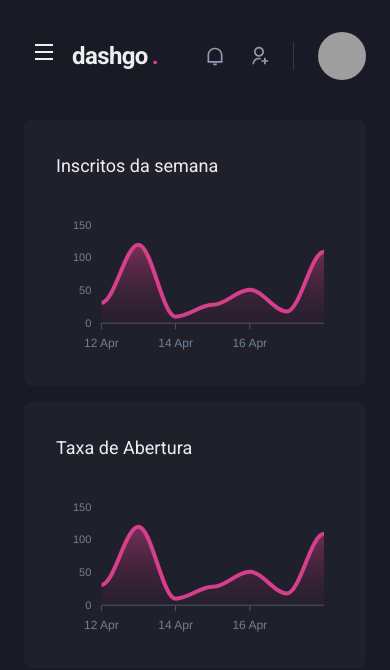
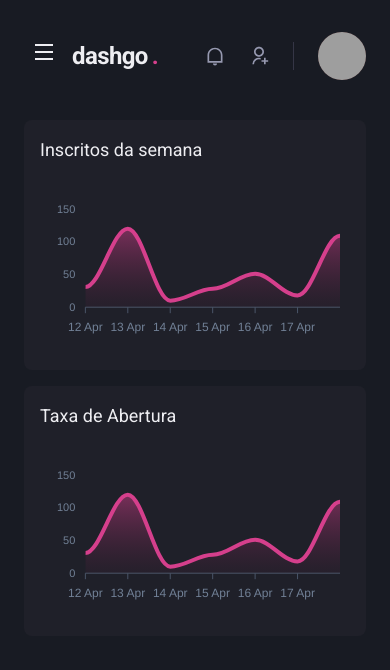
Before and after one commit to luanyata/dashgo, a Next.js app: page /dashboard in a window 390 px wide. Shown: the top 670 px of the page. Built offline with nearby package versions, Linux system fonts and the light colour scheme; grey boxes are pictures that could not be loaded.

Commit message:
:iphone:  Area do grafico
Aumento da area de exibicao do grafico

```diff
--- a/src/pages/dashboard.tsx
+++ b/src/pages/dashboard.tsx
@@ -72,14 +72,14 @@
         <Sidebar />
 
         <SimpleGrid flex="1" gap="4" minChildWidth="320px" align="flex-start">
-          <Box p="8" bg="gray.800" borderRadius={8} pb="4">
+          <Box p={["4", "8"]} bg="gray.800" borderRadius={8} pb="4">
             <Text fontSize="lg" mb="4">
               Inscritos da semana
             </Text>
             <Chart options={options} series={series} type="area" height={160} />
           </Box>
 
-          <Box p="8" bg="gray.800" borderRadius={8} pb="4">
+          <Box p={["4", "8"]} bg="gray.800" borderRadius={8} pb="4">
             <Text fontSize="lg" mb="4">
               Taxa de Abertura
             </Text>
```
